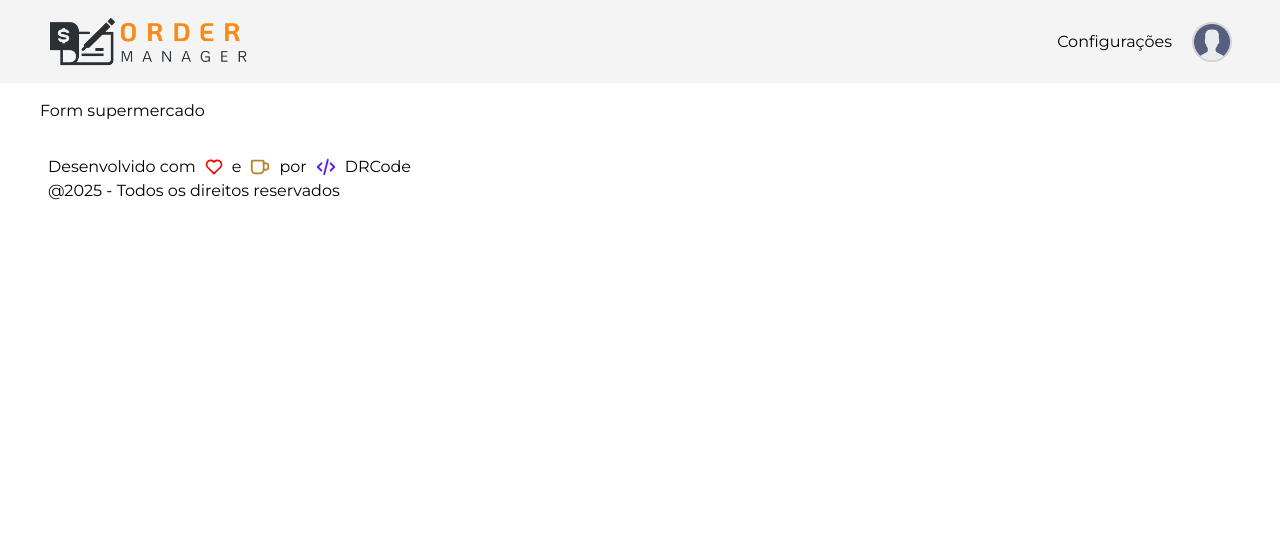
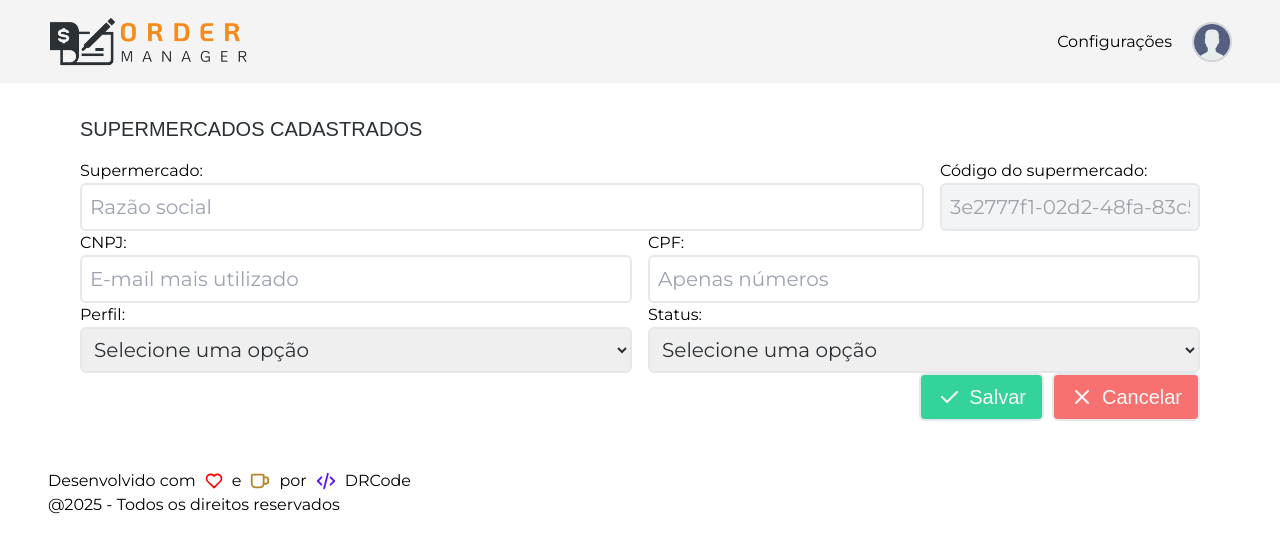
Before and after one commit to danielribas1105/order-manager, a Next.js app: page /supermercado in a window 1280 px wide. Both pictures are taken after typing "Sample" into the empty fields and a click on the button "Adicionar Supermercado". Shown: the top 552 px of the page. Built offline with nearby package versions, Linux system fonts and the light colour scheme; a web font is replaced by a local one.

Commit message:
update object supermercados

```diff
--- a/src/app/(auth)/supermercado/page.tsx
+++ b/src/app/(auth)/supermercado/page.tsx
@@ -1,11 +1,11 @@
 'use client'
+import { useState } from "react"
 import Container from "@/components/layout/container"
 import HeaderPage from "@/components/templates/header-page"
 import FormSupermercado from "@/components/supermercado/form-supermercado"
+import ListaSupermercados from "@/components/supermercado/lista-supermercado"
 import { GerarIds, Supermercado } from "@/core"
 import listaSupermercados from "@/core/constants/supermercados"
-import { useState } from "react"
-import ListaSupermercados from "@/components/supermercado/lista-supermercado"
 
 export default function SupermercadosPage() {
 
@@ -21,11 +21,34 @@ export default function SupermercadosPage() {
       setSupermercados(novaListaSupermercados)
    }
 
+   function salvarSupermercado() {
+      const supermercadoExiste = supermercados.find((s) => s.id === supermercadoAtual?.id)
+
+      if (supermercadoExiste) {
+         const novosSupermercados = supermercados.map((s) => {
+            return s.id === supermercadoAtual?.id ? supermercadoAtual : s
+         })
+         setSupermercados(novosSupermercados as Supermercado[])
+      } else {
+         setSupermercados([...supermercados, supermercadoAtual as Supermercado])
+      }
+      setSupermercadoAtual(null)
+   }
+
+   function cancelar() {
+      setSupermercadoAtual(null)
+   }
+
    return (
       <Container className="flex-col">
          <div>
             {supermercadoAtual ? (
-               <FormSupermercado />
+               <FormSupermercado
+                  supermercado={supermercadoAtual}
+                  alteraSupermercado={selecionarSupermercado}
+                  salvar={salvarSupermercado}
+                  cancelar={cancelar}
+               />
             ) : (
                <>
                   <HeaderPage
--- a/src/components/supermercado/card-supermercado.tsx
+++ b/src/components/supermercado/card-supermercado.tsx
@@ -11,8 +11,8 @@ export interface CardSupermercadoProps {
 export default function CardSupermercado(props: CardSupermercadoProps) {
    const { supermercado } = props
    return (
-      <div className="w-64 h-80 bg-zinc-100 border-2 rounded-3xl p-2 text-zinc-800 hover:shadow-xl hover:shadow-logo-black/30">
-         <div className="h-14 my-2 text-xl text-center border-t">
+      <div className="flex flex-col justify-between w-64 h-80 bg-zinc-100 border-2 rounded-3xl p-2 text-zinc-800 hover:shadow-xl hover:shadow-logo-black/30">
+         <div className="h-14 my-2 text-xl text-center">
             {supermercado.razaoSocial}
          </div>
          <div className="flex flex-col gap-1 mb-3">
--- a/src/components/supermercado/form-supermercado.tsx
+++ b/src/components/supermercado/form-supermercado.tsx
@@ -1,5 +1,94 @@
-export default function FormSupermercado() {
+'use client'
+import { Supermercado, Usuario } from "@/core"
+import Container from "../layout/container"
+import BtnsSaveCancel from "../templates/btns-save-cancel"
+
+export interface FormSupermercadoProps {
+   supermercado: Partial<Supermercado>
+   alteraSupermercado: (supermercado: Partial<Supermercado>) => void
+   salvar: () => void
+   cancelar: () => void
+}
+
+export default function FormSupermercado(props: FormSupermercadoProps) {
+   const { supermercado, alteraSupermercado, salvar, cancelar } = props
    return (
-      <div>Form supermercado</div>
+      <Container className="flex-col">
+         <div className="flex flex-col justify-between md:flex-row gap-4 items-center mb-4">
+            <h2 className="font-logo text-xl text-logo-black">SUPERMERCADOS CADASTRADOS</h2>
+         </div>
+         <div className="flex flex-1 flex-col font-texto">
+            <div className="flex flex-1 gap-4">
+               <div className="flex flex-1 flex-col">
+                  <span>Supermercado:</span>
+                  <input
+                     className="text-xl text-logo-black p-2 rounded-md border-2 outline-none"
+                     placeholder="Razão social"
+                     onChange={ (e) => alteraSupermercado({ ...supermercado, razaoSocial: e.target.value})}
+                     value={supermercado.razaoSocial ?? ""}
+                  />
+               </div>
+               <div className="flex flex-col">
+                  <span>Código do supermercado:</span>
+                  <input
+                     className="text-xl text-zinc-400 p-2 rounded-md border-2 outline-none read-only:bg-gray-100"
+                     readOnly
+                     value={supermercado.id ?? ""}
+                  />
+               </div>
+            </div>
+            <div className="flex flex-1 gap-4">
+               <div className="flex flex-1 flex-col">
+                  <span>CNPJ:</span>
+                  <input
+                     className="text-xl text-logo-black p-2 rounded-md border-2 outline-none"
+                     placeholder="E-mail mais utilizado"
+                     onChange={ (e) => alteraSupermercado({ ...supermercado, cnpj: e.target.value})}
+                     value={supermercado.cnpj ?? ""}
+                  />
+               </div>
+               <div className="flex flex-1 flex-col">
+                  <span>CPF:</span>
+                  <input
+                     className="text-xl text-logo-black p-2 rounded-md border-2 outline-none"
+                     placeholder="Apenas números"
+                     onChange={ (e) => alteraSupermercado({ ...supermercado, idComprador: e.target.value})}
+                     value={supermercado.idComprador ?? ""}
+                  />
+               </div>
+            </div>
+            <div className="flex flex-1 gap-4">
+               <div className="flex flex-1 flex-col">
+                  <span>Perfil:</span>
+                  <select className="text-xl text-logo-black p-2 rounded-md border-2 outline-none"
+                     defaultValue={supermercado.status ?? ""}
+                     onChange={
+                        (e) => alteraSupermercado({ ...supermercado, status: e.target.value as "Ativo" | "Bloqueado" | "Cancelado"})
+                     }>
+                     <option value="" disabled hidden>Selecione uma opção</option>
+                     <option value="Admin">Admin</option>
+                     <option value="Comprador">Comprador</option>
+                     <option value="Operacional">Operacional</option>
+                  </select>
+               </div>
+               <div className="flex flex-1 flex-col">
+                  <span>Status:</span>
+                  <select className="text-xl text-logo-black p-2 rounded-md border-2 outline-none"
+                     defaultValue={supermercado.status ?? ""}
+                     onChange={
+                        (e) => alteraSupermercado({ ...supermercado, status: e.target.value as "Ativo" | "Bloqueado" | "Cancelado"})
+                     }>
+                     <option value="" disabled hidden>Selecione uma opção</option>
+                     <option value="Ativo">Ativo</option>
+                     <option value="Bloqueado">Bloqueado</option>
+                     <option value="Cancelado">Cancelado</option>
+                  </select>
+               </div>
+            </div>
+         </div>
+         <div className="flex flex-1 justify-end">
+            <BtnsSaveCancel salvar={salvar} cancelar={cancelar}/>
+         </div>
+      </Container>
    )
 }
```
